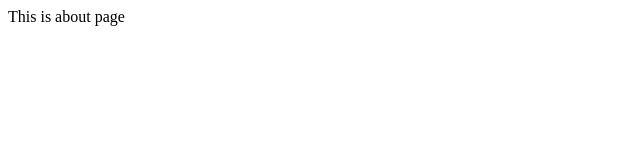
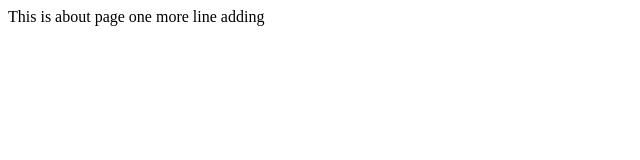
Before and after one commit to MilanBariya/new-demo, a plain HTML site: page about.html in a window 1280 px wide. Shown: the whole page, without its empty margins (0-640 px from the left). Drawn offline with Linux system fonts and the light colour scheme.

Commit message:
about page update with one line

```diff
--- a/about.html
+++ b/about.html
@@ -8,5 +8,6 @@
 </head>
 <body>
     This is about page
+    one more line adding
 </body>
 </html>
```
